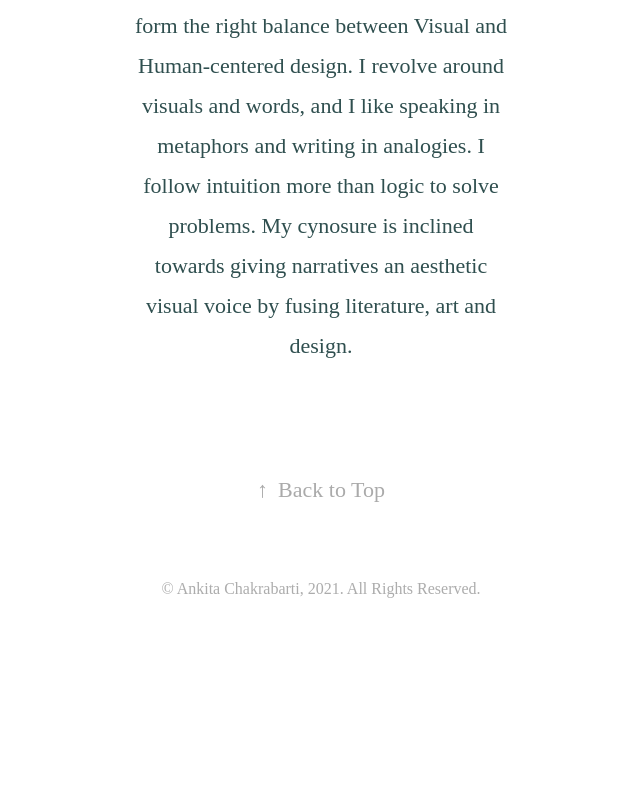
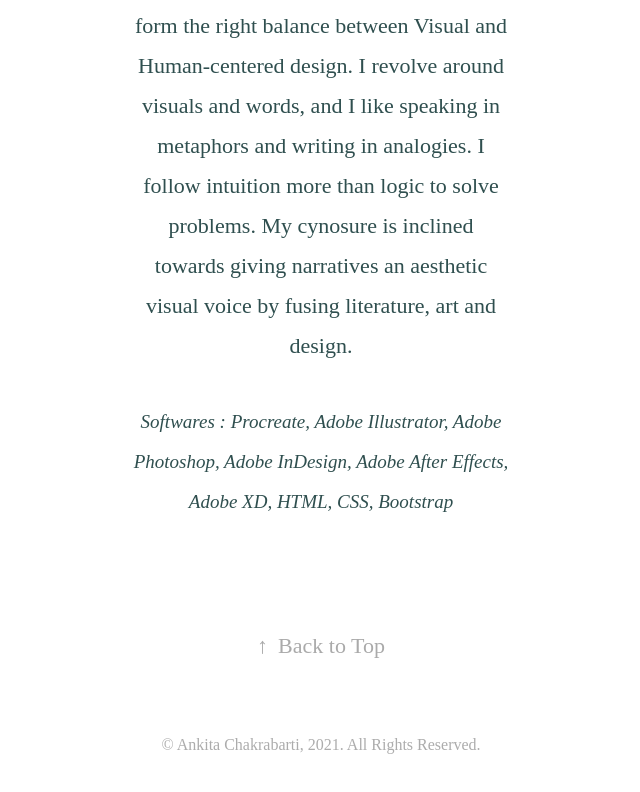
Before and after one commit to ankitadesigns/design.github.io, a plain HTML site: page hello page.html in a window 1280 px wide. Shown: the part 1005-1797 px from the top of the page, without its empty margins (319-959 px from the left). Before the commit the page ends 1703 px from the top, so only its background shows below. Drawn offline with nearby package versions, Linux system fonts and the light colour scheme.

Commit message:
Update hello page.html

```diff
--- a/hello page.html
+++ b/hello page.html
@@ -92,6 +92,8 @@
                         <br><br>
                         <p>I am <b>Ankita</b>, a passionate graphic and UI/UX designer, and illustrator persistently yearning to explore new perspectives and creative ideas. I love experimenting with food and ergo, fancy illustrating different recipes more than other type of illustrations. Since I like exploring different styles of illustrations, I have no specific illustration style of my own as such. Blending interaction design with good graphical skills helps me to form the right balance between Visual and Human-centered design. I revolve around visuals and words, and I like speaking in metaphors and writing in analogies. I follow intuition more than logic to solve problems. My cynosure is inclined towards giving narratives an aesthetic visual voice by fusing literature, art and design.
                         </p>
+                         <br><br>
+                        <p style="font-size: 19px"><i>Softwares : Procreate, Adobe Illustrator, Adobe Photoshop, Adobe InDesign, Adobe After Effects, Adobe XD, HTML, CSS, Bootstrap</i></p>
                     </div>
                 </div>
 
```
